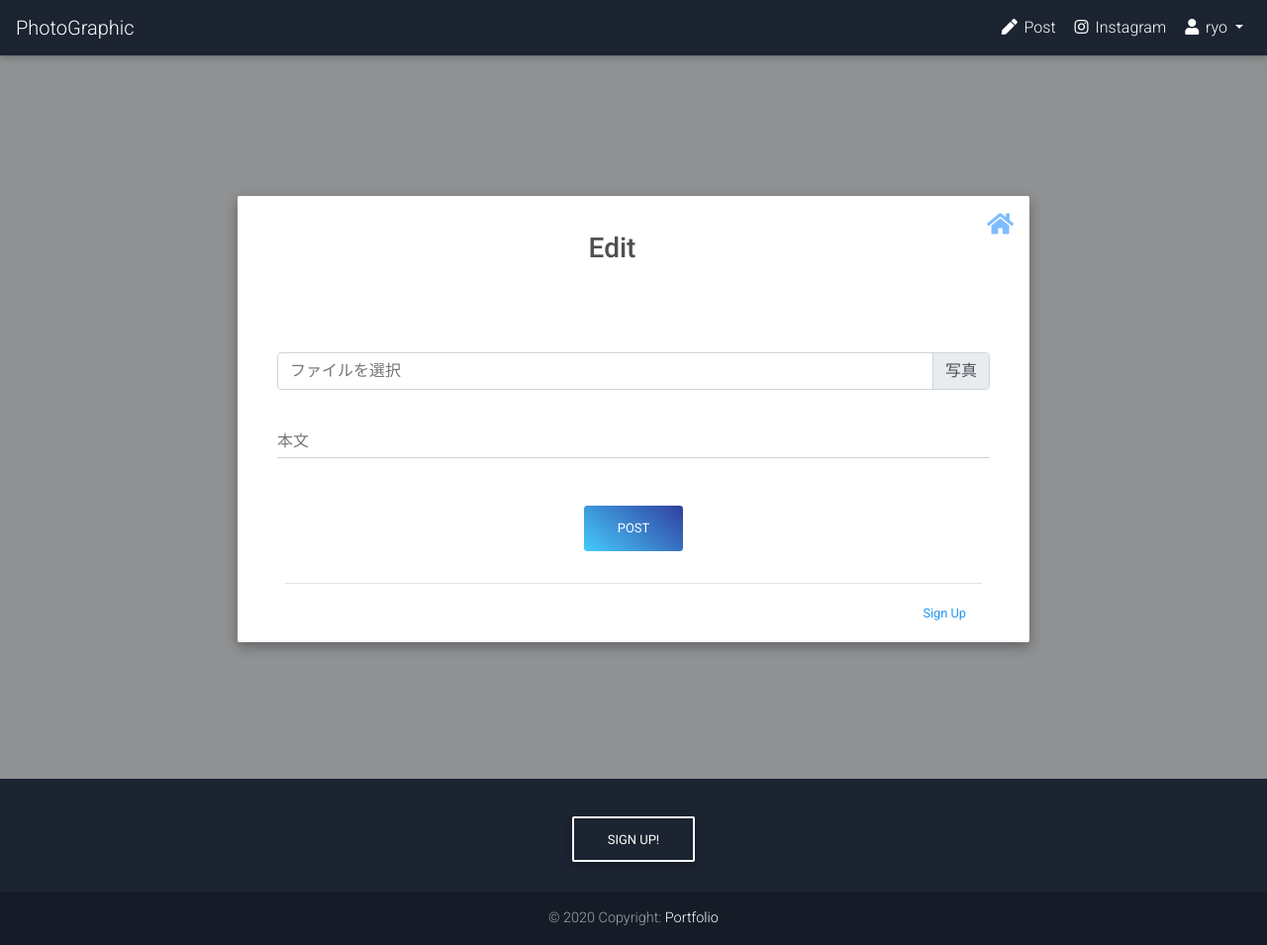
After one commit to ikenoue-ryo/django_postapp, a Django app: page /edit/1 in a window 1280 px wide. The commit adds this page. Shown: the whole page at 99% size. Run offline with Django 3.2, Linux system fonts and the light colour scheme; a user stored in the database is signed in; data comes from the database, SQL or seed files in the repository; both versions use the stored data as it was after the commit; some libraries are stand-ins or nearby versions.

Commit message:
投稿のedit作成

```diff
--- a/postapp/urls.py
+++ b/postapp/urls.py
@@ -7,6 +7,7 @@
 urlpatterns = [
     path('', login_required(views.IndexView.as_view()), name='index'),
     path('new/', login_required(views.New.as_view()), name='new'),
+    path('edit/<int:pk>', login_required(views.Edit.as_view()), name='edit'),
     path('signup/', views.SignUp.as_view(), name='signup'),
     path('login/', views.Login.as_view(), name='login'),
     path('logout/', views.Logout.as_view(), name='logout'),
--- a/postapp/views.py
+++ b/postapp/views.py
@@ -5,7 +5,7 @@
 from django.contrib.auth.mixins import LoginRequiredMixin
 from django.contrib.auth.decorators import login_required
 from django.contrib.auth import get_user_model
-from django.views.generic import TemplateView, ListView, CreateView, DetailView
+from django.views.generic import TemplateView, ListView, CreateView, DetailView, UpdateView
 from django.views.generic.edit import CreateView
 
 from .forms import LoginForm, SignUpForm, PostForm
@@ -29,6 +29,13 @@
     def form_valid(self, form):
         form.instance.author_id = self.request.user.id
         return super(New, self).form_valid(form)
+
+
+class Edit(UpdateView):
+    template_name = 'postapp/edit.html'
+    model = Post
+    form_class = PostForm
+    success_url = reverse_lazy('postapp:index')
 
 
 class SignUp(CreateView):
--- /dev/null
+++ b/templates/postapp/edit.html
@@ -0,0 +1,98 @@
+{% extends 'postapp/base.html' %}
+{% load static %}
+
+{% block customcss %}
+<link href="{% static 'postapp/new.css' %}" rel="stylesheet">
+{% endblock customcss %}
+
+
+{% block content %}
+
+<style>
+    .form-elegant .font-small {
+        font-size: 0.8rem;
+    }
+
+    .form-elegant .z-depth-1a {
+        -webkit-box-shadow: 0 2px 5px 0 rgba(55, 161, 255, 0.26), 0 4px 12px 0 rgba(121, 155, 254, 0.25);
+        box-shadow: 0 2px 5px 0 rgba(55, 161, 255, 0.26), 0 4px 12px 0 rgba(121, 155, 254, 0.25);
+    }
+
+    .form-elegant .z-depth-1-half,
+    .form-elegant .btn:hover {
+        -webkit-box-shadow: 0 5px 11px 0 rgba(85, 182, 255, 0.28), 0 4px 15px 0 rgba(36, 133, 255, 0.15);
+        box-shadow: 0 5px 11px 0 rgba(85, 182, 255, 0.28), 0 4px 15px 0 rgba(36, 133, 255, 0.15);
+    }
+
+    .form-elegant .modal-header {
+        border-bottom: none;
+    }
+
+    .modal-dialog .form-elegant .btn .fab {
+        color: #2196f3 !important;
+    }
+
+    .form-elegant .modal-body,
+    .form-elegant .modal-footer {
+        font-weight: 400;
+    }
+</style>
+
+
+<div class="container post_pad">
+    <!-- Modal -->
+
+    <body style="background: rgb(33, 37, 41, 0.5);">
+        <div class="" id="elegantModalForm" tabindex="-1" role="dialog" aria-labelledby="myModalLabel"
+            aria-hidden="true">
+            <div class="modal-dialog modal-lg" role="document">
+                <!--Content-->
+                <div class="modal-content form-elegant">
+                    <!--Header-->
+                    <div class="modal-header text-center">
+                        <h3 class="modal-title w-100 dark-grey-text font-weight-bold my-3" id="myModalLabel">
+                            <strong>Edit</strong></h3>
+                        <button type="button" class="close" data-dismiss="modal" aria-label="Close">
+                            <a href="/"><i class="fas fa-home"></i></a>
+                        </button>
+                    </div>
+                    <!--Body-->
+                    <div class="modal-body mx-4">
+                        <!--Body-->
+                        <form id="signupform" action="" method="POST" enctype="multipart/form-data">
+                            {% csrf_token %}
+                            <div class="md-form pb-3">
+                                <div class="custom-file">
+                                    <input type="file" class="custom-file-input " name="picture1" id="picture">
+                                    <label class="custom-file-label" for="customFile">ファイルを選択</label>
+                                </div>
+                            </div>
+                            <div class="md-form mb-5">
+                                <input type="text" name="text" id="Form-email1" class="form-control validate">
+                                <label data-error="wrong" data-success="right" for="Form-email1">本文</label>
+                            </div>
+                            <div class="text-center mb-3">
+                                <input type="submit" value="Post"
+                                    class="btn blue-gradient btn-block btn-rounded z-depth-1a">
+                                <input type="hidden" name="next" value="{{ next }}">
+                            </div>
+                        </form>
+                    </div>
+                    <!--Footer-->
+                    <div class="modal-footer mx-5 pt-3 mb-1">
+                        <p class="font-small grey-text d-flex justify-content-end"> <a href="{% url 'postapp:signup' %}"
+                                class="blue-text ml-1">
+                                Sign Up</a></p>
+                    </div>
+                </div>
+                <!--/.Content-->
+            </div>
+
+        </div>
+        <!-- Modal -->
+
+    </body>
+</div>
+
+
+{% endblock content %}
--- a/templates/postapp/index.html
+++ b/templates/postapp/index.html
@@ -40,6 +40,10 @@
                                     <button type="button" class="close" data-dismiss="modal" aria-label="閉じる">
                                         <span aria-hidden="true">&times;</span>
                                     </button>
+                                    <div class="user_set">
+                                        <a href="{% url 'postapp:edit' post.id %}">編集</a>
+                                        <a href="#">削除</a>
+                                    </div>
                                 </div>
                                 <div class="modal-body">
                                     <div class="post_img">
```
Also changed, not shown: postapp/static/postapp/index.css (+11 -0 lines), db.sqlite3, 1 other file.
